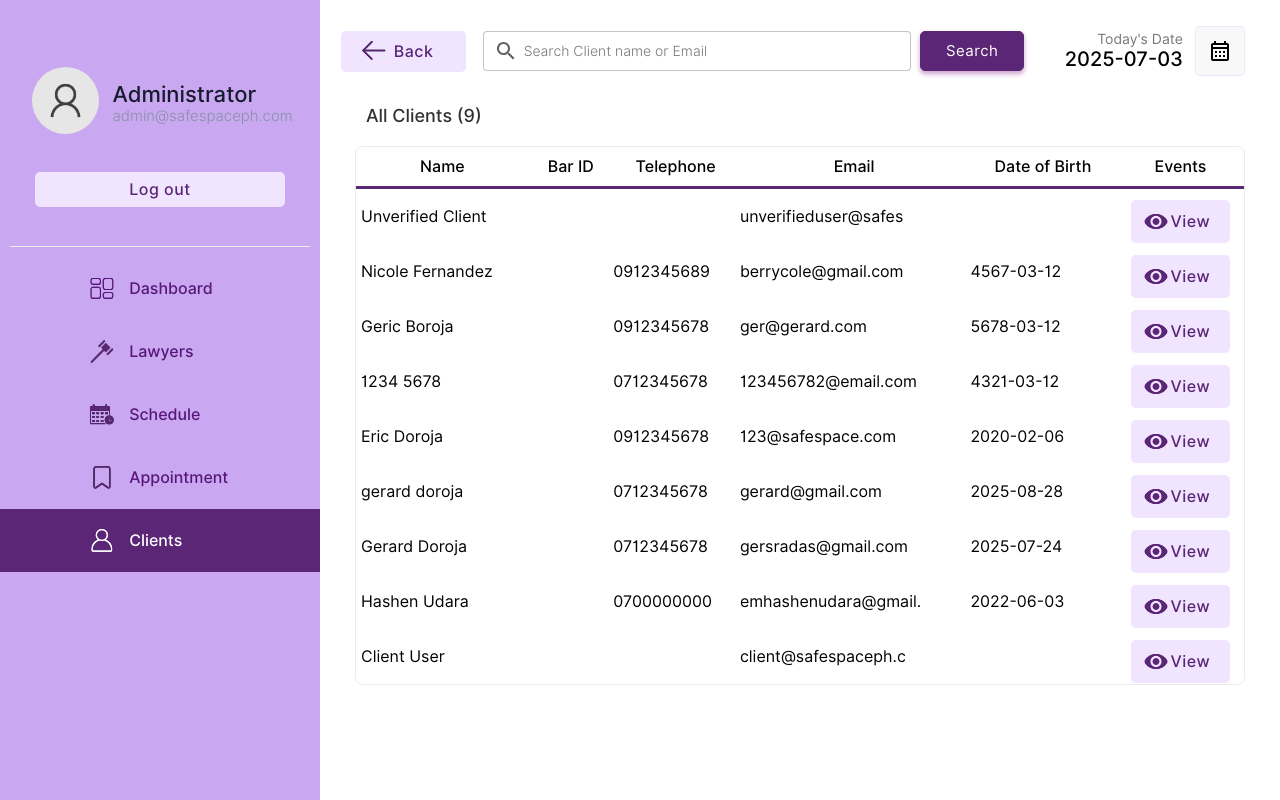
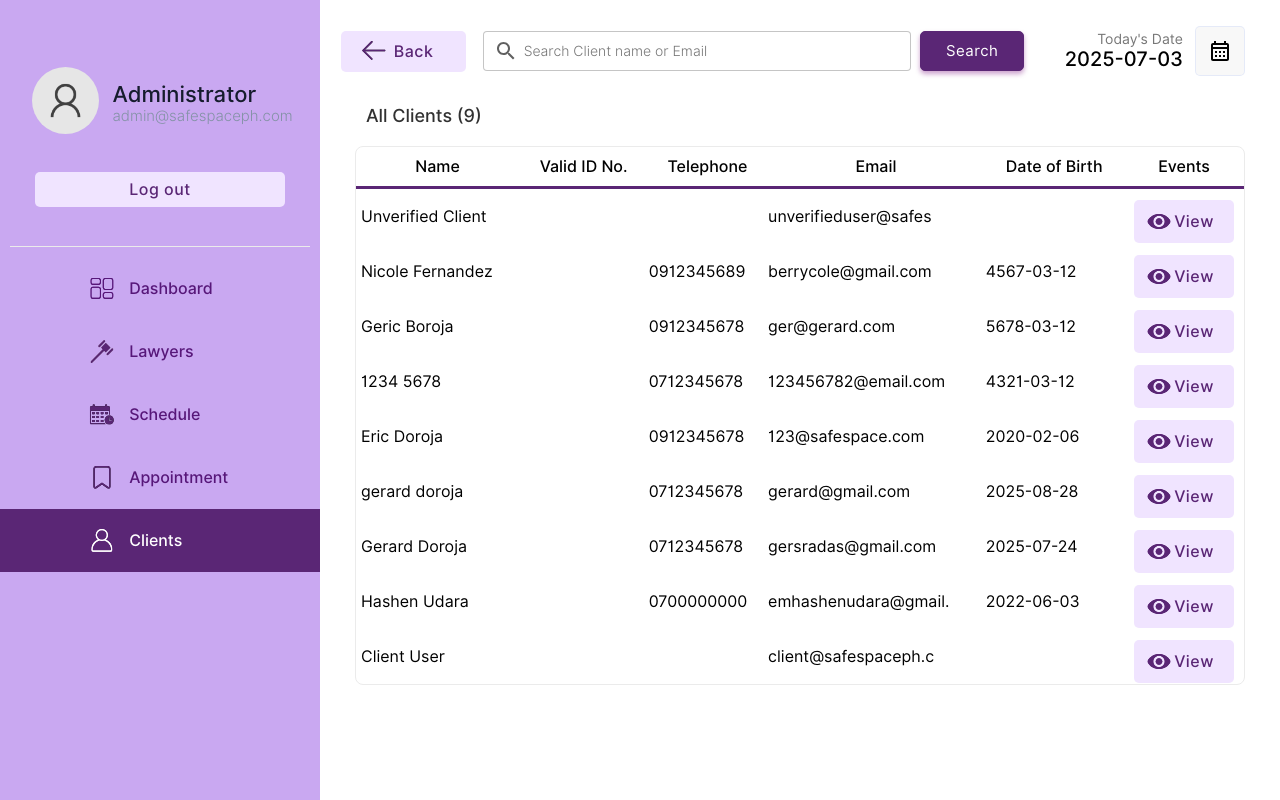
Before and after one commit to b1llchavez/SafeSpacePH, a PHP site: page /admin/client.php in a window 1280 px wide. Run offline with PHP 8.4, Linux system fonts and the light colour scheme; a user stored in the database is signed in; data comes from the database, SQL or seed files in the repository.

Commit message:
ubusin ang oras

```diff
--- a/admin/client.php
+++ b/admin/client.php
@@ -186,7 +186,7 @@
                                 <th class="table-headin">
 
 
-                                    Bar ID
+                                    Valid ID No.
 
                                 </th>
                                 <th class="table-headin">
@@ -354,7 +354,7 @@
                             </tr>
                             <tr>
                                 <td class="label-td" colspan="2">
-                                    <label for="lawyerbarid" class="form-label">Bar ID: </label>
+                                    <label for="lawyerbarid" class="form-label">Valid ID No.: </label>
                                 </td>
                             </tr>
                             <tr>
--- a/client/client.php
+++ b/client/client.php
@@ -244,7 +244,7 @@
                                 <th class="table-headin">
 
 
-                                    Bar ID
+                                    Valid ID No.
 
                                 </th>
                                 <th class="table-headin">
@@ -411,7 +411,7 @@
                             </tr>
                             <tr>
                                 <td class="label-td" colspan="2">
-                                    <label for="lawyerbarid" class="form-label">Bar ID: </label>
+                                    <label for="lawyerbarid" class="form-label">Valid ID No.: </label>
                                 </td>
                             </tr>
                             <tr>
--- a/client/settings.php
+++ b/client/settings.php
@@ -325,7 +325,7 @@
                             </tr>
                             <tr>
                                 <td class="label-td" colspan="2">
-                                    <label for="lawyerbarid" class="form-label">Bar ID: </label>
+                                    <label for="lawyerbarid" class="form-label">Valid ID No.: </label>
                                 </td>
                             </tr>
                             <tr>
@@ -454,12 +454,12 @@
 
                                     <tr>
                                         <td class="label-td" colspan="2">
-                                            <label for="lawyerbarid" class="form-label">Bar ID: </label>
+                                            <label for="lawyerbarid" class="form-label">Valid ID No.: </label>
                                         </td>
                                     </tr>
                                     <tr>
                                         <td class="label-td" colspan="2">
-                                            <input type="text" name="lawyerbarid" class="input-text" placeholder="Bar ID Number" value="'.$lawyerbarid.'" required><br>
+                                            <input type="text" name="lawyerbarid" class="input-text" placeholder="Valid ID Number" value="'.$lawyerbarid.'" required><br>
                                         </td>
                                     </tr>
                                     <tr>
--- a/lawyer/appointment.php
+++ b/lawyer/appointment.php
@@ -553,7 +553,7 @@
                             </tr>
                             <tr>
                                 <td class="label-td" colspan="2">
-                                    <label for="lawyerbarid" class="form-label">Bar ID: </label>
+                                    <label for="lawyerbarid" class="form-label">Valid ID No.: </label>
                                 </td>
                             </tr>
                             <tr>
```
